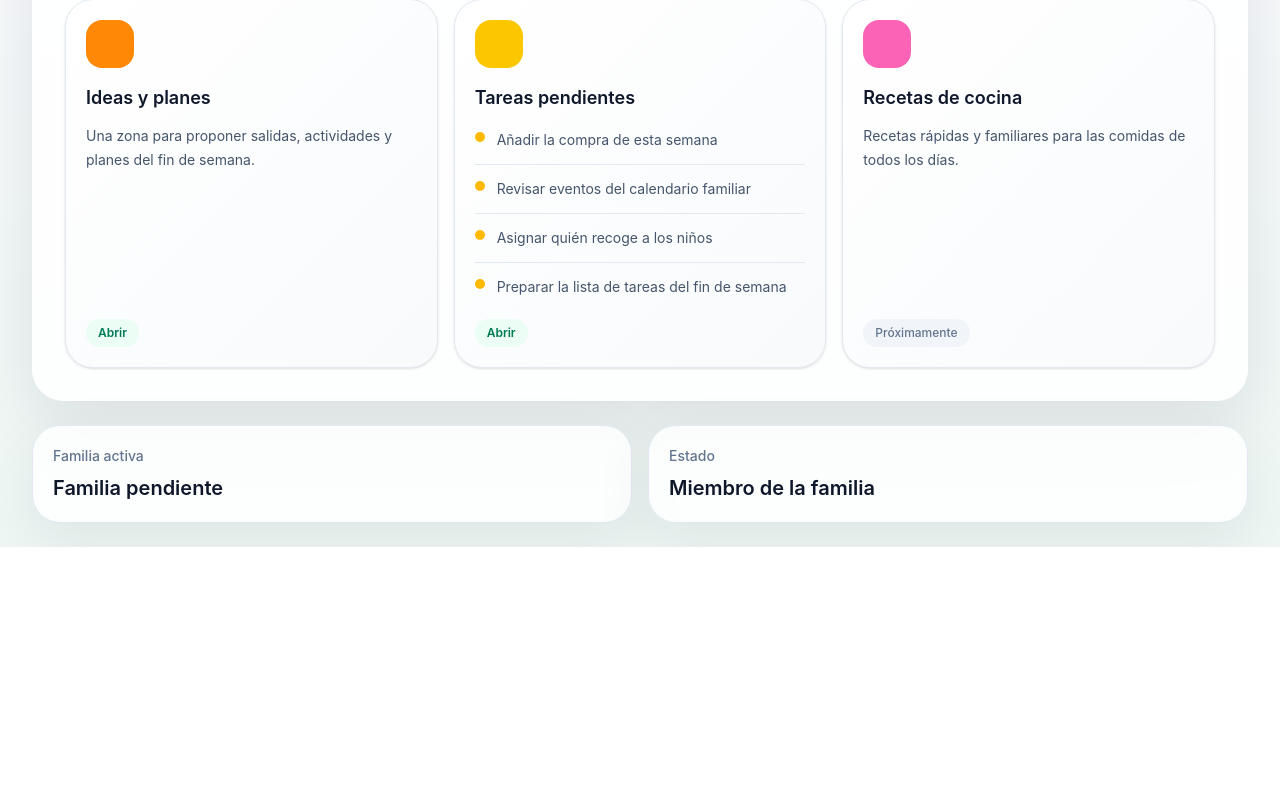
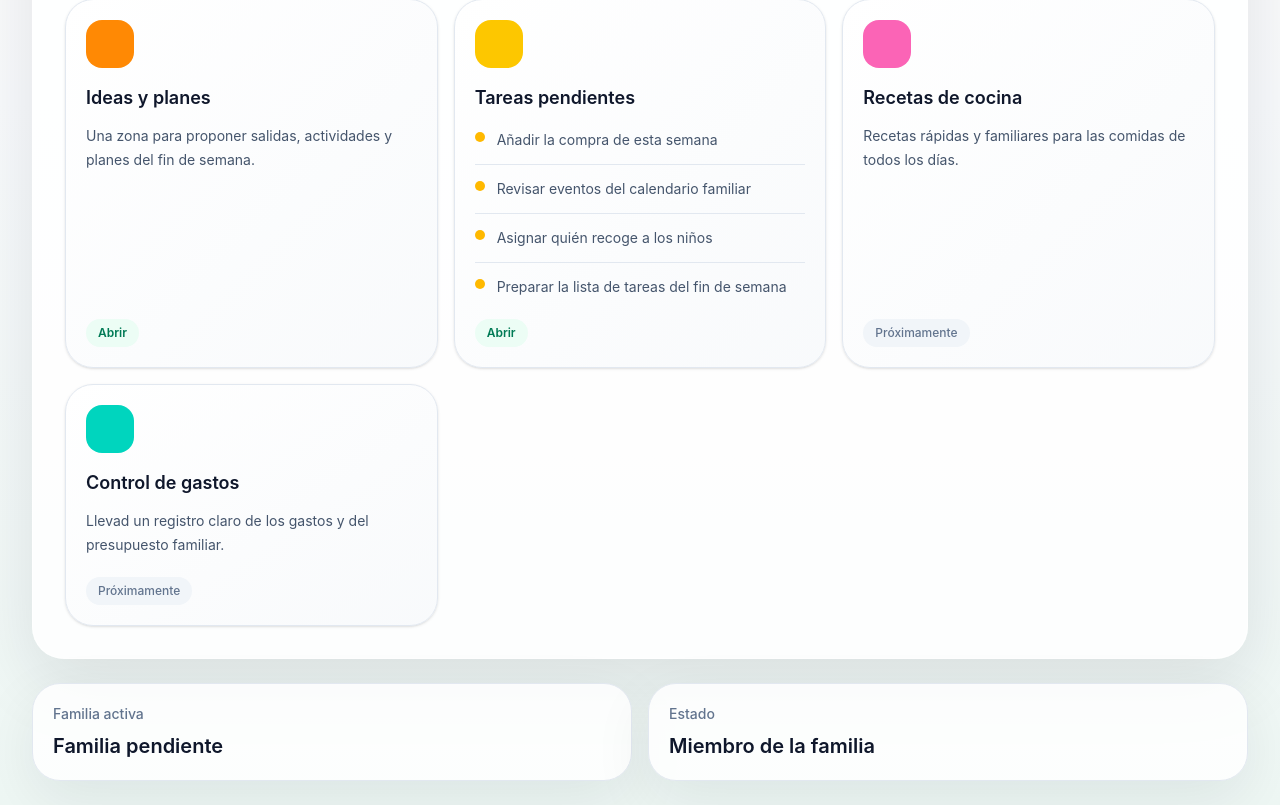
Before and after one commit to Diegogarhdez/proyecto-familia, a React (Vite) app in the folder apps/frontend/: page /dashboard in a window 1280 px wide. Shown: the part 760-1565 px from the top of the page. Before the commit the page ends 1307 px from the top, so only its background shows below. Built offline with nearby package versions, Linux system fonts and the light colour scheme; no server answers; sample sign-in values are in the browser's storage.

Commit message:
minor changes

```diff
--- a/apps/frontend/src/pages/Dashboard.tsx
+++ b/apps/frontend/src/pages/Dashboard.tsx
@@ -43,6 +43,12 @@ const features = [
     accent: 'bg-pink-400',
     kind: 'feature' as const,
     href: '/recipes',
+  },
+  {
+    title: 'Control de gastos',
+    description: 'Llevad un registro claro de los gastos y del presupuesto familiar.',
+    accent: 'bg-teal-400',
+    kind: 'feature' as const,
   },
 ];
 
```
